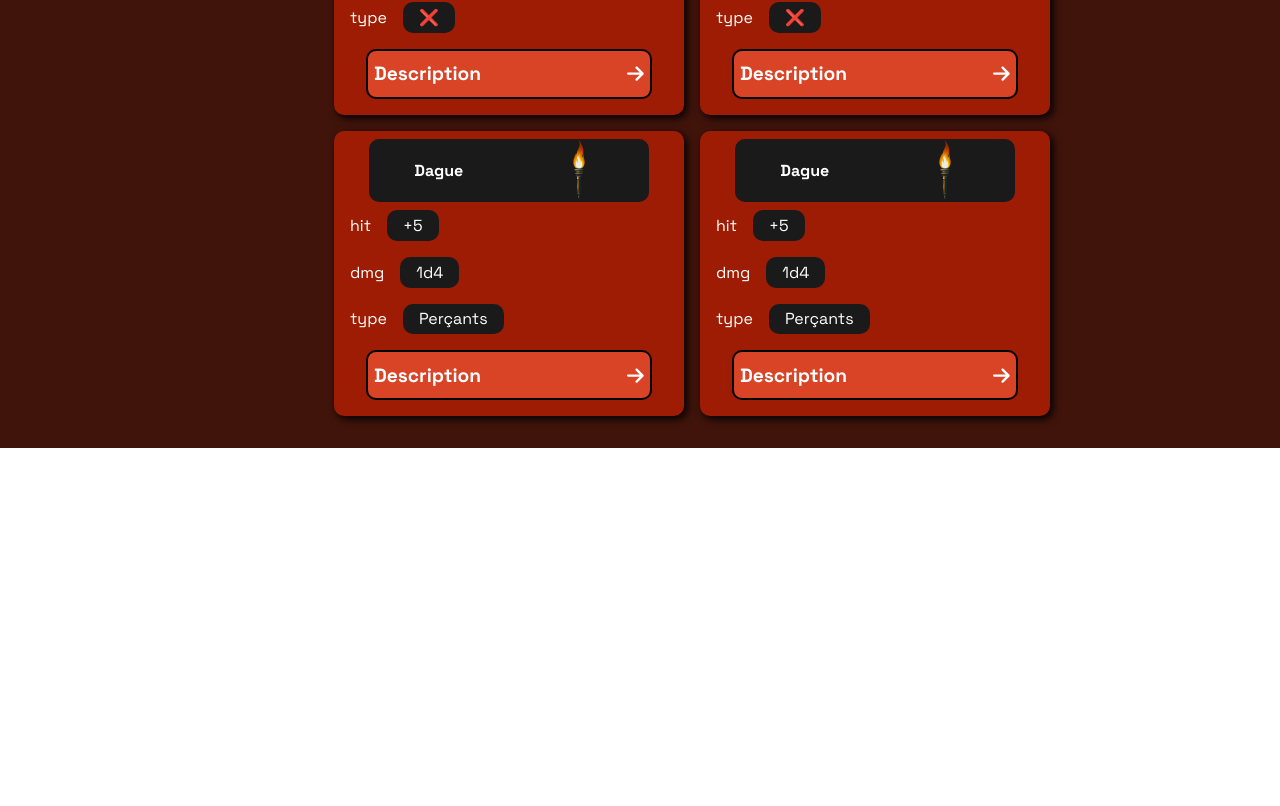
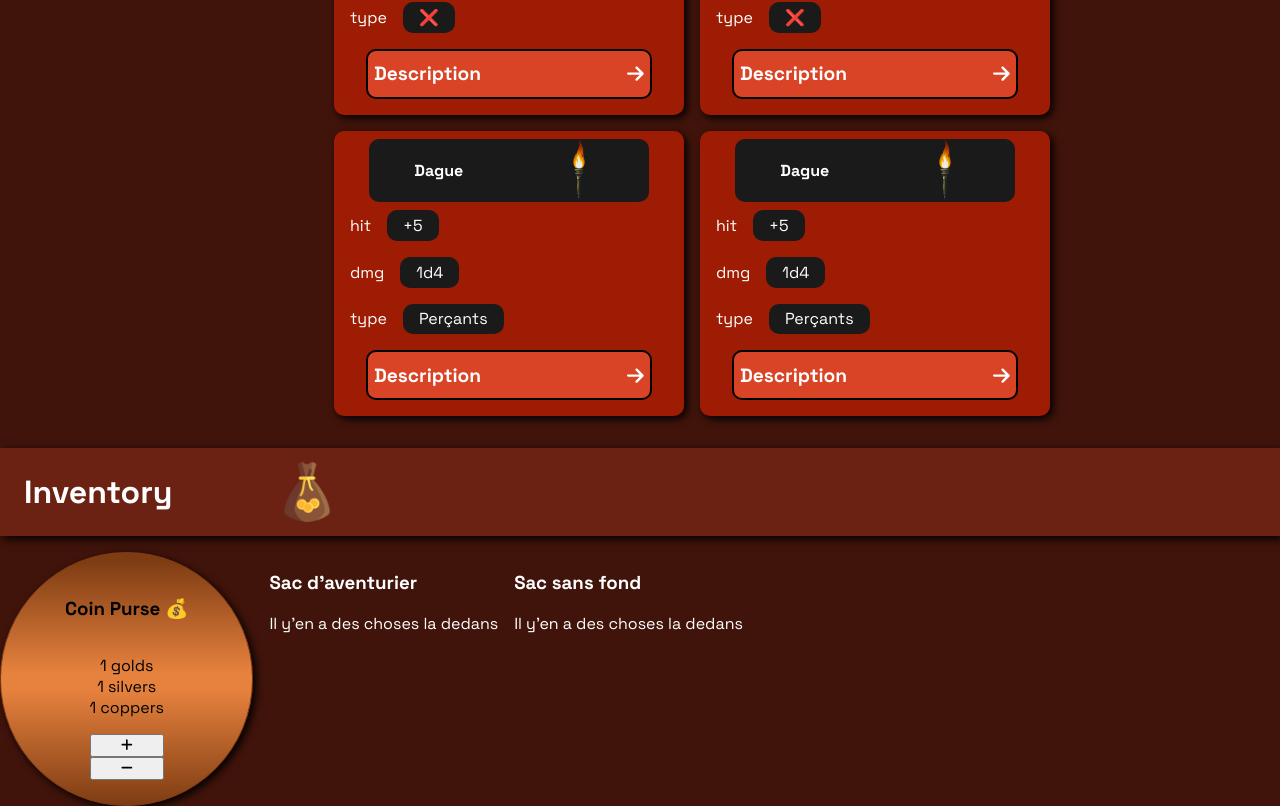
Before and after one commit to Firane/dnd, a React (Create React App) app: page /character in a window 1280 px wide. Shown: the part 877-1683 px from the top of the page. Before the commit the page ends 1325 px from the top, so only its background shows below. Built offline with nearby package versions, Linux system fonts and the light colour scheme.

Commit message:
Début inventaire

```diff
--- a/src/App.css
+++ b/src/App.css
@@ -117,11 +117,11 @@ h1 {
   font-size: 0.85rem;
 }
 
-.character {
+.gear {
   color: white;
   background: hsl(9.7402597403, 70%, 15%);
 }
-.character__equipement__header {
+.gear__header {
   background: hsl(9.7402597403, 70%, 25%);
   display: flex;
   align-items: center;
@@ -130,27 +130,27 @@ h1 {
        column-gap: 5rem;
   box-shadow: 3px 3px 9px 0px #000000;
 }
-.character__equipement__header > h3 {
+.gear__header > h2 {
   font-size: 2rem;
   padding: 1rem;
   margin: 0.5rem;
 }
-.character__equipement__header > img {
+.gear__header > img {
   width: 60px;
   height: 60px;
 }
-.character__equipement__content {
+.gear__content {
   display: flex;
   -moz-column-gap: 1rem;
        column-gap: 1rem;
   padding-bottom: 2rem;
 }
-.character__equipement__content__image > img {
+.gear__content__image > img {
   box-shadow: 3px 3px 9px 0px #000000;
   border-radius: 5px;
   margin-left: 1rem;
 }
-.character__equipement__content__items {
+.gear__content__items {
   display: flex;
   flex-wrap: wrap;
   row-gap: 1rem;
@@ -233,6 +233,7 @@ h1 {
 }
 .item__description__container__content > p {
   margin-top: 1%;
+  text-align: justify;
 }
 .item__description__container__content.hidden > p {
   animation: dropdownContentFade 2s forwards ease-in-out;
@@ -319,4 +320,56 @@ h1 {
 }
 .worlds__container__form__label__submit:hover {
   background: hsl(154.6153846154, 70%, 70%);
+}
+
+.inventory {
+  color: white;
+  background: hsl(9.7402597403, 70%, 15%);
+}
+.inventory__header {
+  background: hsl(9.7402597403, 70%, 25%);
+  display: flex;
+  align-items: center;
+  margin-bottom: 1rem;
+  -moz-column-gap: 5rem;
+       column-gap: 5rem;
+  box-shadow: 3px 3px 9px 0px #000000;
+}
+.inventory__header > h2 {
+  font-size: 2rem;
+  padding: 1rem;
+  margin: 0.5rem;
+}
+.inventory__header > img {
+  width: 60px;
+  height: 60px;
+}
+.inventory__content {
+  display: flex;
+  flex-direction: row;
+  -moz-column-gap: 1rem;
+       column-gap: 1rem;
+}
+.inventory__content__coinpurse {
+  height: 100%;
+  aspect-ratio: 1/1;
+  display: flex;
+  flex-direction: column;
+  justify-content: center;
+  align-items: center;
+  box-shadow: 3px 3px 9px 0px #000000;
+  color: black;
+  padding: 4rem;
+  border: 1px solid #7e3c13;
+  border-radius: 50%;
+  background: rgb(126, 60, 19);
+  background: linear-gradient(180deg, rgb(126, 60, 19) 3%, rgb(231, 130, 62) 48%, rgb(231, 130, 62) 54%, rgb(126, 60, 19) 100%);
+}
+.inventory__content__coinpurse__content {
+  list-style-type: none;
+  padding: 0;
+  text-align: center;
+}
+.inventory__content__coinpurse__button {
+  width: 60%;
 }/*# sourceMappingURL=App.css.map */
--- a/src/App.scss
+++ b/src/App.scss
@@ -5,10 +5,10 @@
 @import "./style/utils/mixins";
 @import "./style/utils/variables";
 @import "./style/components/spells";
-@import "./style/components/characters";
+@import "./style/components/gear";
 @import "./style/components/_items";
 @import "./style/utils/functions";
 @import "./style/pages/loginscreen";
 @import "./style/pages/worlds";
-
+@import "./style/components/inventory";
 @import url("https://fonts.googleapis.com/css2?family=Space+Grotesk:wght@300..700&display=swap");
--- a/src/components/Characters/characters.tsx
+++ b/src/components/Characters/gear.tsx
@@ -2,11 +2,12 @@ import React, { ReactNode } from "react";
 import characterIllustration from "../../img/characters/BelloBelto.png";
 import armorIcon from "../../img/characters/armor.webp";
 import Item, { ItemProps } from "../items/items";
+
 export interface props {
   items: object[];
 }
 
-function character() {
+function gear() {
   const items = [
     {
       id: 0,
@@ -73,28 +74,26 @@ function character() {
   ];
 
   return (
-    <div className="character">
-      <div className="character__equipement">
-        <div className="character__equipement__header">
-          <h3>Equipement</h3>
+    <div className="gear">
+      <div className="gear__header">
+        <h2>Gear</h2>
         <img src={armorIcon} alt="armor icon" />
       </div>
-        <div className="character__equipement__content">
-          <div className="character__equipement__content__image">
+      <div className="gear__content">
+        <div className="gear__content__image">
           <img
             src={characterIllustration}
             alt="ADD LATER NAME OF THE CHARACTER"
           />
         </div>
-          <div className="character__equipement__content__items">
+        <div className="gear__content__items">
           {items?.map((element) => {
             return <Item key={element.id} itemData={element}></Item>;
           })}
         </div>
       </div>
     </div>
-    </div>
   );
 }
 
-export default character;
+export default gear;
--- /dev/null
+++ b/src/components/Characters/inventory.tsx
@@ -0,0 +1,49 @@
+import React, { ReactNode } from "react";
+import Bag from "../items/bag";
+import inventoryIcon from "../../img/characters/bag.png";
+import { idText } from "typescript";
+import { groupCollapsed } from "console";
+
+export interface props {
+  bags: object[];
+}
+
+function Inventory() {
+  const bags = [
+    {
+      id: 0,
+      name: "Bourse",
+      isCoinPurse: true,
+      golds: 99,
+      silvers: 99,
+      coppers: 99,
+    },
+    {
+      id: 1,
+      name: "\nSac d'aventurier",
+      maximumload: 20,
+      isCoinPurse: false,
+    },
+    {
+      id: 2,
+      name: "Sac sans fond",
+      isCoinPurse: false,
+    },
+  ];
+
+  return (
+    <div className="inventory">
+      <div className="inventory__header">
+        <h2>Inventory</h2>
+        <img src={inventoryIcon} alt="inventory icon" />
+      </div>
+      <div className="inventory__content">
+        {bags?.map((element) => {
+          return <Bag key={element.id} bagData={element}></Bag>;
+        })}
+      </div>
+    </div>
+  );
+}
+
+export default Inventory;
--- /dev/null
+++ b/src/components/items/bag.tsx
@@ -0,0 +1,63 @@
+import { useEffect, useState } from "react";
+import { FontAwesomeIcon } from "@fortawesome/react-fontawesome";
+import { library } from "@fortawesome/fontawesome-svg-core";
+import { faS, faPlus, faMinus } from "@fortawesome/free-solid-svg-icons";
+
+library.add(faS, faPlus, faMinus);
+
+export interface BagProps {
+  bagData: {
+    id: number;
+    name: string;
+    maxmiumload?: number;
+    htmlClass?: string;
+    isCoinPurse: boolean;
+  };
+}
+
+function Bag({ bagData }: BagProps) {
+  const [money, setMoney] = useState([2, 2, 2]);
+  useEffect(() => {
+    localStorage.setItem("money", JSON.stringify(money));
+  }, [money]);
+
+  const isCoinPurge = () => {
+    if (bagData.isCoinPurse) {
+      return (
+        <div className={`inventory__content__coinpurse`}>
+          <h3 className="inventory__content__coinpurse__title">
+            Coin Purse 💰
+          </h3>
+          <ul className="inventory__content__coinpurse__content">
+            <li>1 golds</li>
+            <li>1 silvers</li>
+            <li>1 coppers</li>
+          </ul>
+          <button
+            className="inventory__content__coinpurse__button"
+            type="button"
+          >
+            <FontAwesomeIcon icon={faPlus} />
+          </button>
+          <button
+            className="inventory__content__coinpurse__button"
+            type="button"
+          >
+            <FontAwesomeIcon icon={faMinus} />
+          </button>
+        </div>
+      );
+    } else {
+      return (
+        <div className={`inventory__content__bag${bagData.id}`}>
+          <h3>{bagData.name}</h3>
+          <div>Il y'en a des choses la dedans</div>
+        </div>
+      );
+    }
+  };
+
+  return isCoinPurge();
+}
+
+export default Bag;
--- a/src/index.tsx
+++ b/src/index.tsx
@@ -3,7 +3,7 @@ import ReactDOM from "react-dom/client";
 import { BrowserRouter as Router, Routes, Route } from "react-router-dom";
 import "./App.scss";
 import Spell from "./components/Spells/spell";
-import Character from "./components/Characters/characters";
+import Character from "./pages/character";
 import reportWebVitals from "./reportWebVitals";
 import Loginscreen from "./pages/loginscreen";
 import Worlds from "./pages/worlds";
--- /dev/null
+++ b/src/pages/character.tsx
@@ -0,0 +1,13 @@
+import Gear from "../components/Characters/gear";
+import Inventory from "../components/Characters/inventory";
+
+function character() {
+  return (
+    <div>
+      <Gear></Gear>
+      <Inventory></Inventory>
+    </div>
+  );
+}
+
+export default character;
--- a/src/style/components/_characters.scss
+++ /dev/null
@@ -1,45 +0,0 @@
-@import "../utils/mixins";
-
-@import "../utils/variables";
-
-.character {
-  color: white;
-  background: darken-color($belto-color, 15%);
-  &__equipement {
-    &__header {
-      background: darken-color($belto-color, 25%);
-      display: flex;
-      align-items: center;
-      margin-bottom: 1rem;
-      column-gap: 5rem;
-      box-shadow: 3px 3px 9px 0px #000000;
-      & > h3 {
-        font-size: 2rem;
-        padding: 1rem;
-        margin: 0.5rem;
-      }
-      & > img {
-        width: 60px;
-        height: 60px;
-      }
-    }
-    &__content {
-      display: flex;
-      column-gap: 1rem;
-      padding-bottom: 2rem;
-      &__image {
-        & > img {
-          box-shadow: 3px 3px 9px 0px #000000;
-          border-radius: 5px;
-          margin-left: 1rem;
-        }
-      }
-      &__items {
-        display: flex;
-        flex-wrap: wrap;
-        row-gap: 1rem;
-        column-gap: 1rem;
-      }
-    }
-  }
-}
--- /dev/null
+++ b/src/style/components/_gear.scss
@@ -0,0 +1,44 @@
+@import "../utils/mixins";
+
+@import "../utils/variables";
+
+.gear {
+  color: white;
+  background: darken-color($belto-color, 15%);
+
+  &__header {
+    background: darken-color($belto-color, 25%);
+    display: flex;
+    align-items: center;
+    margin-bottom: 1rem;
+    column-gap: 5rem;
+    box-shadow: 3px 3px 9px 0px #000000;
+    & > h2 {
+      font-size: 2rem;
+      padding: 1rem;
+      margin: 0.5rem;
+    }
+    & > img {
+      width: 60px;
+      height: 60px;
+    }
+  }
+  &__content {
+    display: flex;
+    column-gap: 1rem;
+    padding-bottom: 2rem;
+    &__image {
+      & > img {
+        box-shadow: 3px 3px 9px 0px #000000;
+        border-radius: 5px;
+        margin-left: 1rem;
+      }
+    }
+    &__items {
+      display: flex;
+      flex-wrap: wrap;
+      row-gap: 1rem;
+      column-gap: 1rem;
+    }
+  }
+}
--- /dev/null
+++ b/src/style/components/_inventory.scss
@@ -0,0 +1,59 @@
+@import "../utils/mixins";
+@import "../utils/variables";
+
+.inventory {
+  color: white;
+  background: darken-color($belto-color, 15%);
+  &__header {
+    background: darken-color($belto-color, 25%);
+    display: flex;
+    align-items: center;
+    margin-bottom: 1rem;
+    column-gap: 5rem;
+    box-shadow: 3px 3px 9px 0px #000000;
+    & > h2 {
+      font-size: 2rem;
+      padding: 1rem;
+      margin: 0.5rem;
+    }
+    & > img {
+      width: 60px;
+      height: 60px;
+    }
+  }
+  &__content {
+    display: flex;
+
+    flex-direction: row;
+    column-gap: 1rem;
+    &__coinpurse {
+      height: 100%;
+      aspect-ratio: 1/1;
+      display: flex;
+      flex-direction: column;
+      justify-content: center;
+      align-items: center;
+      box-shadow: 3px 3px 9px 0px #000000;
+      color: black;
+      padding: 4rem;
+      border: 1px solid #7e3c13;
+      border-radius: 50%;
+      background: rgb(126, 60, 19);
+      background: linear-gradient(
+        180deg,
+        rgba(126, 60, 19, 1) 3%,
+        rgba(231, 130, 62, 1) 48%,
+        rgba(231, 130, 62, 1) 54%,
+        rgba(126, 60, 19, 1) 100%
+      );
+      &__content {
+        list-style-type: none;
+        padding: 0;
+        text-align: center;
+      }
+      &__button {
+        width: 60%;
+      }
+    }
+  }
+}
--- a/src/style/components/_items.scss
+++ b/src/style/components/_items.scss
@@ -1,7 +1,6 @@
 .item {
   display: flex;
   flex-direction: column;
-  // justify-content: space-between;
   background: $belto-color;
   width: 350px;
   border-radius: 10px;
@@ -75,6 +74,7 @@
         overflow: hidden;
         & > p {
           margin-top: 1%;
+          text-align: justify;
         }
         &.hidden > p {
           animation: dropdownContentFade 2s forwards ease-in-out;
```
Also changed, not shown: src/img/characters/bag.png (added), 1 other file (tests, documents, lock files or other folders). Lines whose indentation alone changed are shown as unchanged.
